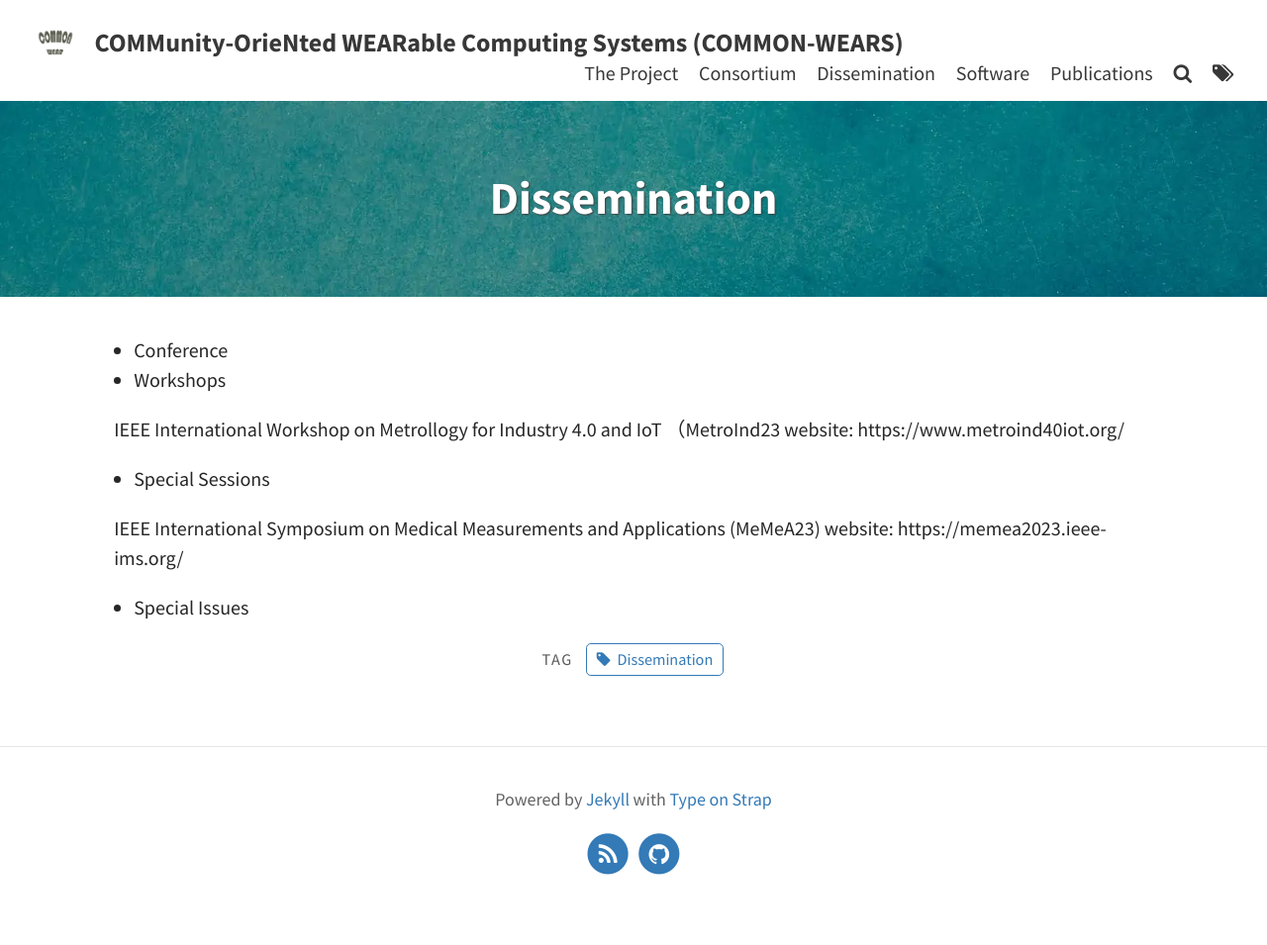
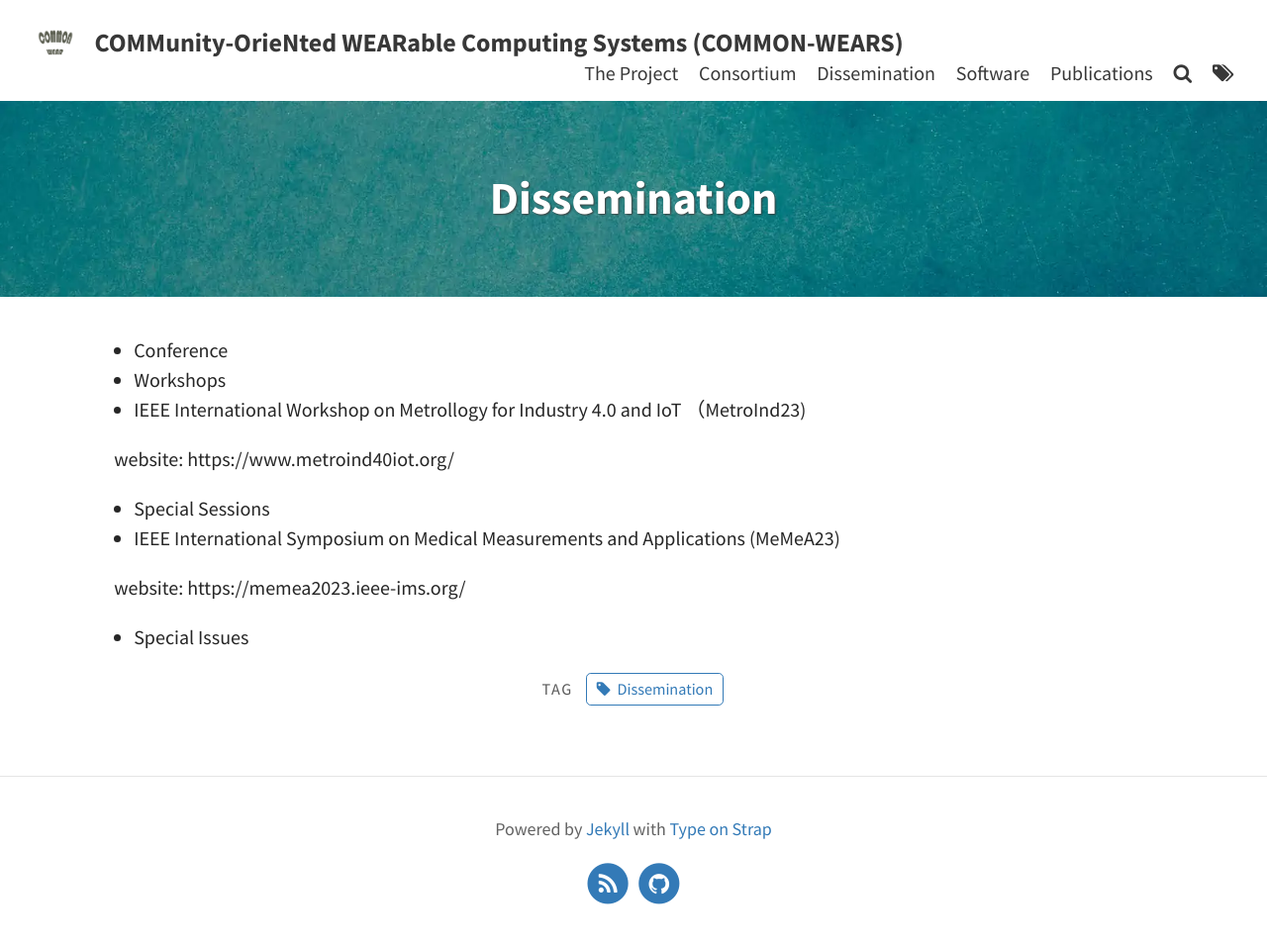
Before and after one commit to common-wears/2022, a Jekyll site: the page built from pages/3_dissemination.md, in a window 1280 px wide. Shown: the whole page at 99% size. Built offline with Jekyll 4.4.1, drawn with Linux system fonts in a browser that asks for light colours; before the commit the page ends 925 px from its top, so only the background shows below that.

Commit message:
Update 3_dissemination.md

```diff
--- a/pages/3_dissemination.md
+++ b/pages/3_dissemination.md
@@ -10,12 +10,16 @@ tags: [Dissemination]
 
 * Workshops
 
-IEEE International Workshop on Metrollogy for Industry 4.0 and IoT （MetroInd23
-website: https://www.metroind40iot.org/
+- IEEE International Workshop on Metrollogy for Industry 4.0 and IoT （MetroInd23)
+<p>
+  website: https://www.metroind40iot.org/
+</p>
 
 * Special Sessions
 
-IEEE International Symposium on Medical Measurements and Applications (MeMeA23)
-website: https://memea2023.ieee-ims.org/
+- IEEE International Symposium on Medical Measurements and Applications (MeMeA23)
+<p>
+  website: https://memea2023.ieee-ims.org/
+</p>
 
 * Special Issues
```
